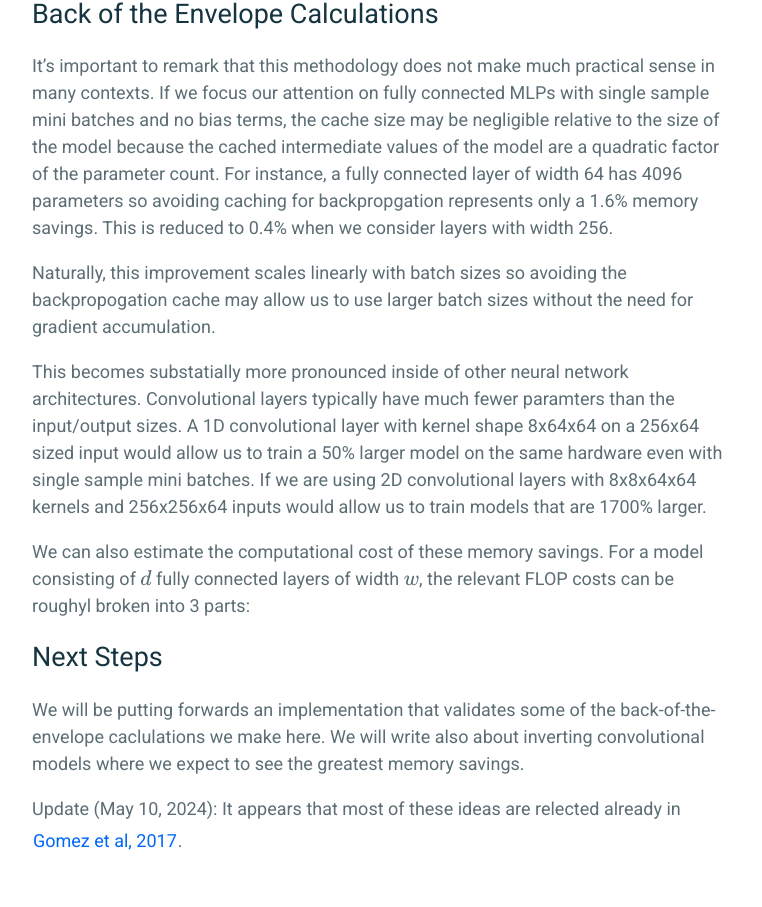
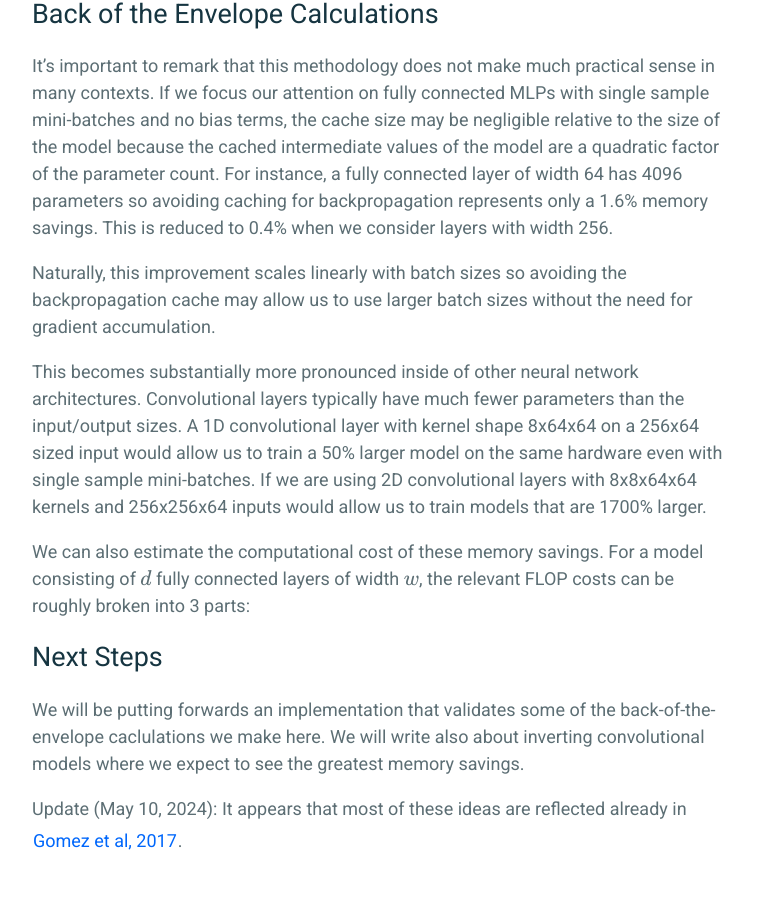
Before and after one commit to frankwang95/frankwang95.github.io, a Jekyll site: the page built from _posts/2024-02-19-adjoint-method-invertible-networks.md, in a window 1280 px wide and 1400 px high, scrolled down 1970 px. Shown: the part 205-1112 px from the top of the window, without its empty margins (258-1020 px from the left). Built offline with Jekyll 4.4.1, drawn with Linux system fonts in a browser that asks for light colours; formulas are drawn with MathJax 3.

Commit message:
Update 2024-02-19-adjoint-method-invertible-networks.md

```diff
--- a/_posts/2024-02-19-adjoint-method-invertible-networks.md
+++ b/_posts/2024-02-19-adjoint-method-invertible-networks.md
@@ -48,16 +48,16 @@ Note that this performs the same jacobian accumulation as backpropagation and so
 
 # Back of the Envelope Calculations
 
-It's important to remark that this methodology does not make much practical sense in many contexts. If we focus our attention on fully connected MLPs with single sample mini batches and no bias terms, the cache size may be negligible relative to the size of the model because the cached intermediate values of the model are a quadratic factor of the parameter count. For instance, a fully connected layer of width 64 has 4096 parameters so avoiding caching for backpropgation represents only a 1.6% memory savings. This is reduced to 0.4% when we consider layers with width 256.
+It's important to remark that this methodology does not make much practical sense in many contexts. If we focus our attention on fully connected MLPs with single sample mini-batches and no bias terms, the cache size may be negligible relative to the size of the model because the cached intermediate values of the model are a quadratic factor of the parameter count. For instance, a fully connected layer of width 64 has 4096 parameters so avoiding caching for backpropagation represents only a 1.6% memory savings. This is reduced to 0.4% when we consider layers with width 256.
 
-Naturally, this improvement scales linearly with batch sizes so avoiding the backpropogation cache may allow us to use larger batch sizes without the need for gradient accumulation.
+Naturally, this improvement scales linearly with batch sizes so avoiding the backpropagation cache may allow us to use larger batch sizes without the need for gradient accumulation.
 
-This becomes substatially more pronounced inside of other neural network architectures. Convolutional layers typically have much fewer paramters than the input/output sizes. A 1D convolutional layer with kernel shape 8x64x64 on a 256x64 sized input would allow us to train a 50% larger model on the same hardware even with single sample mini batches. If we are using 2D convolutional layers with 8x8x64x64 kernels and 256x256x64 inputs would allow us to train models that are 1700% larger.
+This becomes substantially more pronounced inside of other neural network architectures. Convolutional layers typically have much fewer parameters than the input/output sizes. A 1D convolutional layer with kernel shape 8x64x64 on a 256x64 sized input would allow us to train a 50% larger model on the same hardware even with single sample mini-batches. If we are using 2D convolutional layers with 8x8x64x64 kernels and 256x256x64 inputs would allow us to train models that are 1700% larger.
 
-We can also estimate the computational cost of these memory savings. For a model consisting of $$d$$ fully connected layers of width $$w$$, the relevant FLOP costs can be roughyl broken into 3 parts:
+We can also estimate the computational cost of these memory savings. For a model consisting of $$d$$ fully connected layers of width $$w$$, the relevant FLOP costs can be roughly broken into 3 parts:
 
 # Next Steps
 
 We will be putting forwards an implementation that validates some of the back-of-the-envelope caclulations we make here. We will write also about inverting convolutional models where we expect to see the greatest memory savings.
 
-Update (May 10, 2024): It appears that most of these ideas are relected already in [Gomez et al, 2017](https://arxiv.org/abs/1707.04585).
+Update (May 10, 2024): It appears that most of these ideas are reflected already in [Gomez et al, 2017](https://arxiv.org/abs/1707.04585).
```
